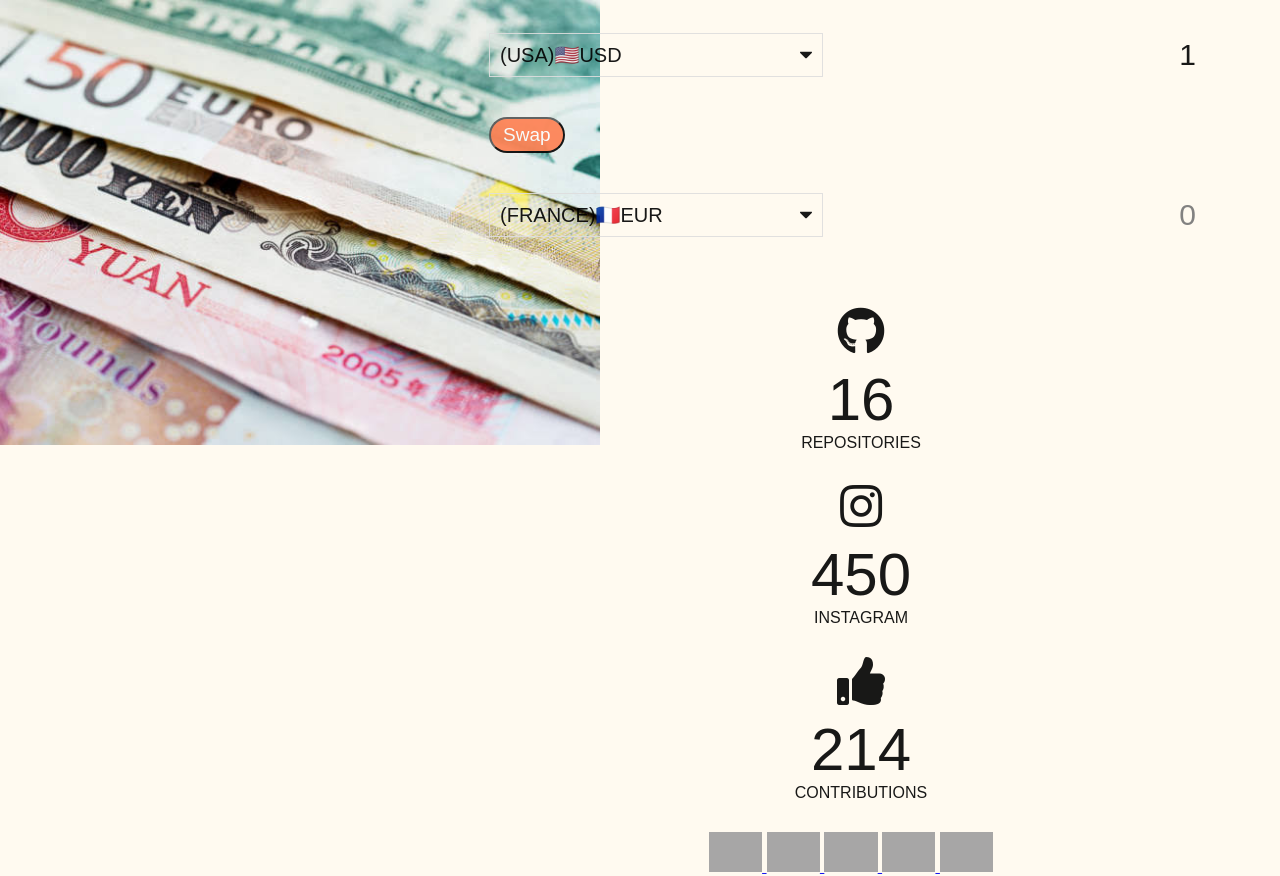
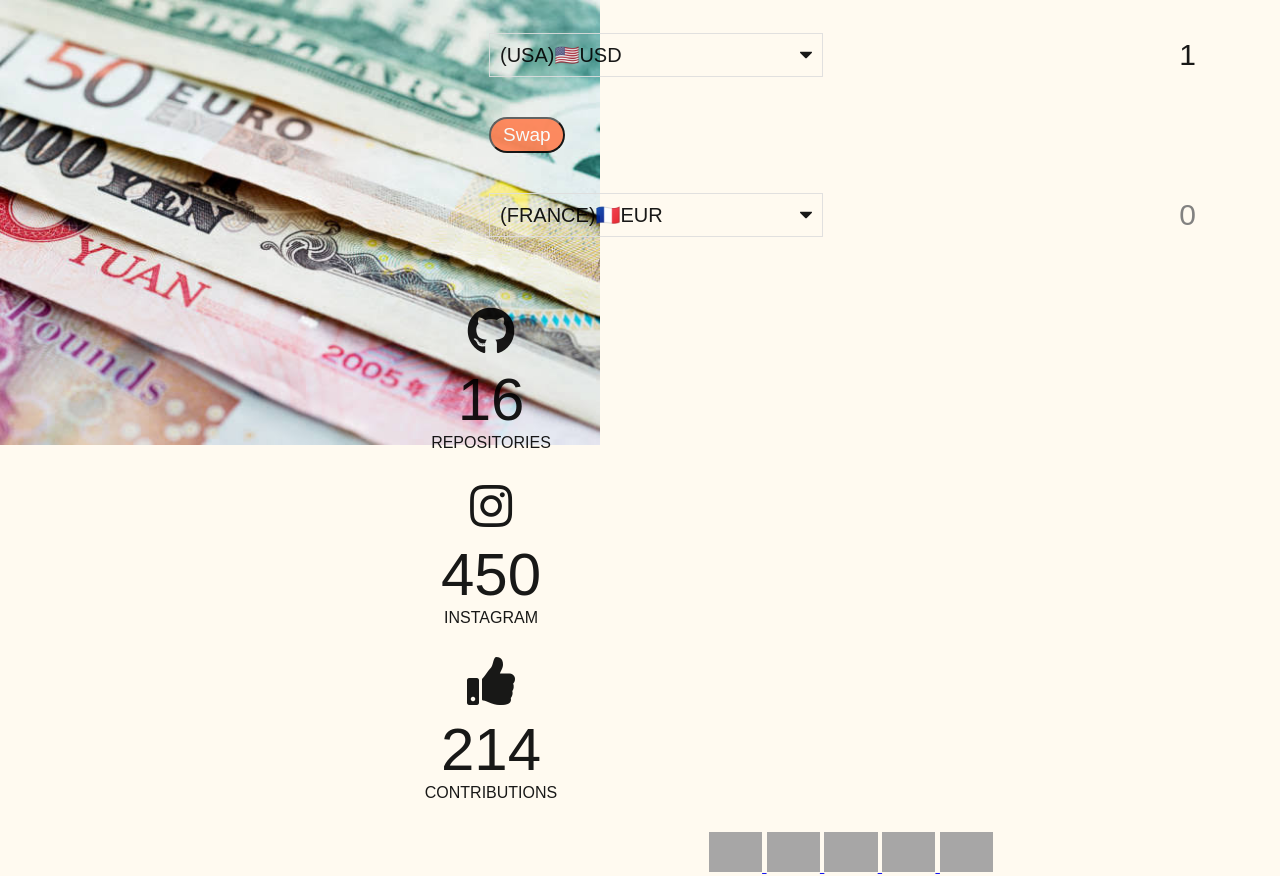
Before and after one commit to Anshluthra1/currencyexchange, a PHP site: page / in a window 1280 px wide. Run offline with PHP 8.4, Linux system fonts and the light colour scheme; some libraries are stand-ins or nearby versions; grey boxes are pictures that could not be loaded.

Commit message:
Update style2.css

```diff
--- a/style2.css
+++ b/style2.css
@@ -12,7 +12,7 @@
   justify-content: center;
   text-align: center;
   margin: 30px 50px;
-  margin-left:70px;
+  margin-left:-670px;
 }
 
 .counter {
```
